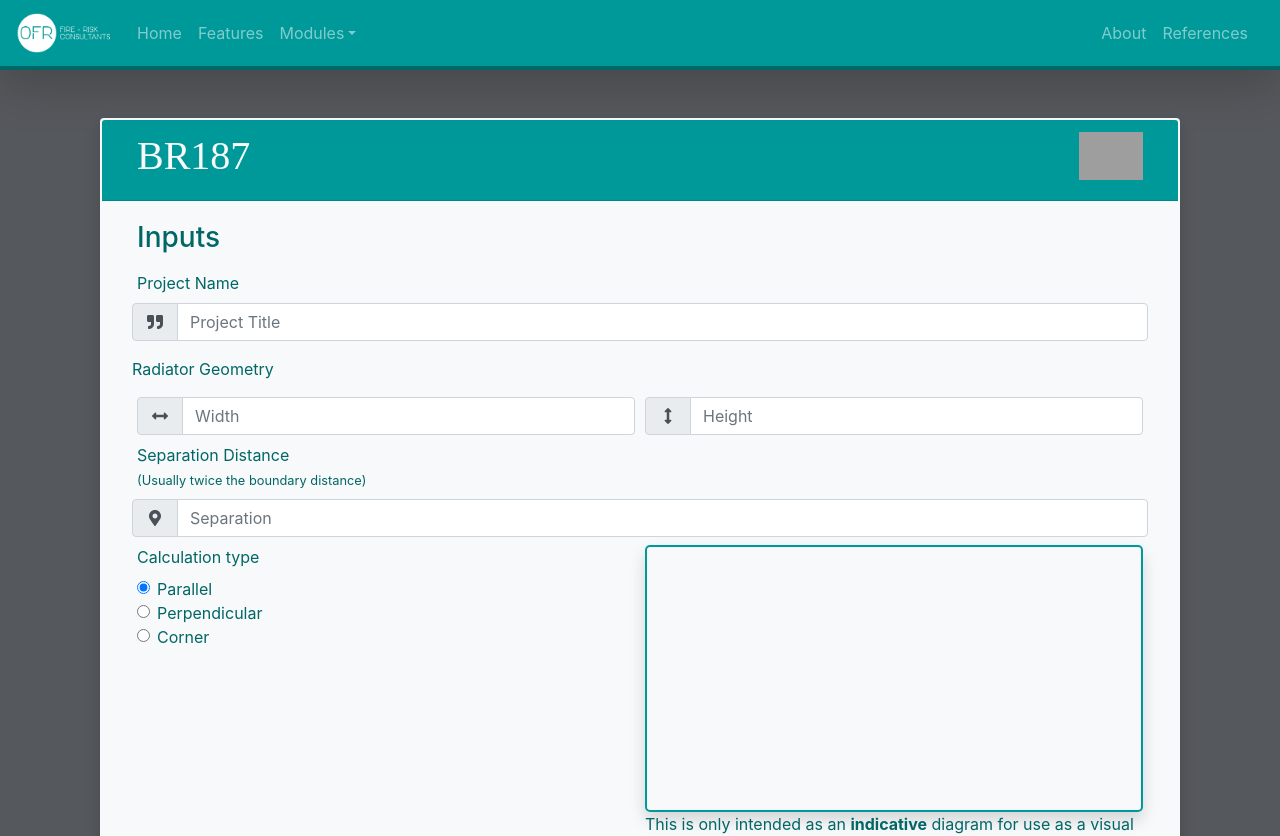
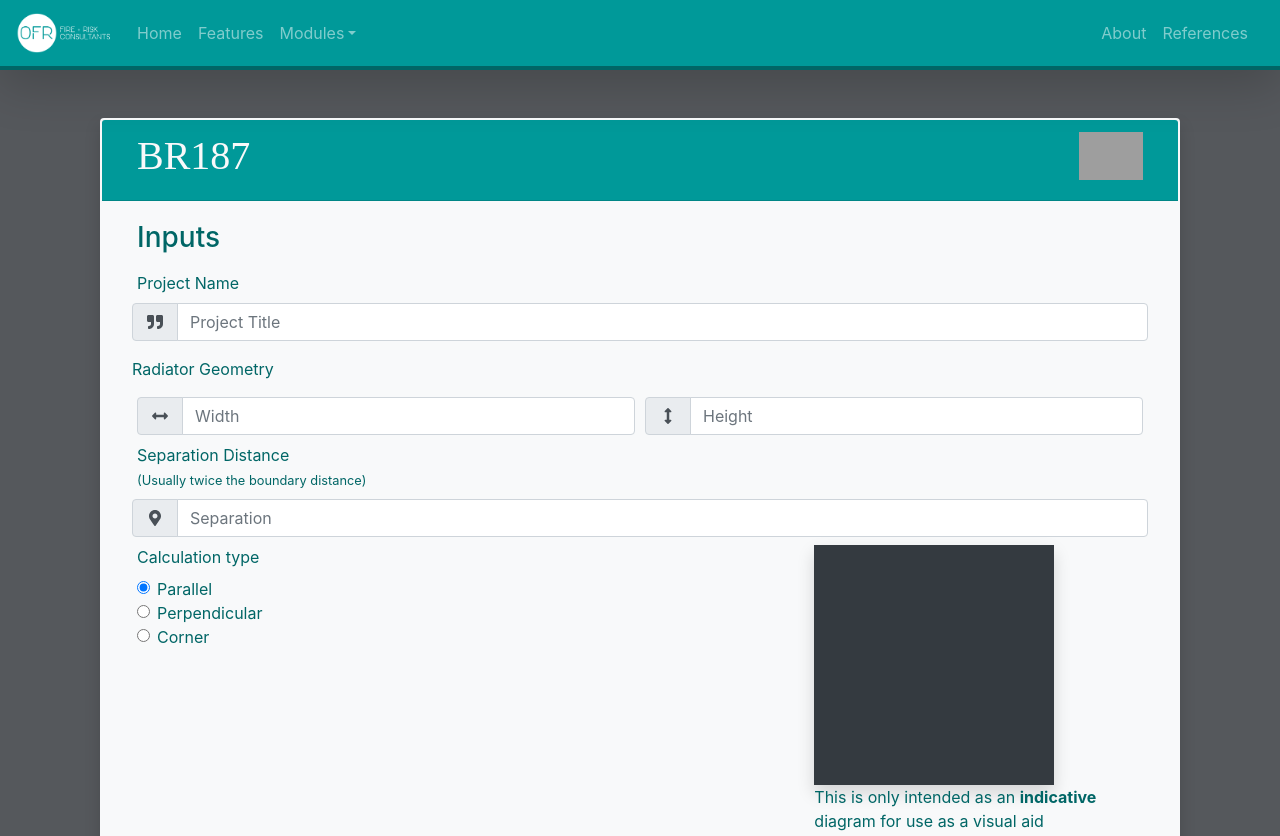
Before and after one commit to Toddie40/fse-dashboard, a React (Create React App) app: page /#/BR187 in a window 1280 px wide. Shown: the top 836 px of the page. Built offline with nearby package versions, Linux system fonts and the light colour scheme; grey boxes are pictures that could not be loaded; a web font is replaced by a local one.

Commit message:
Fixed sizing of diagram

```diff
--- a/src/App.scss
+++ b/src/App.scss
@@ -95,14 +95,17 @@ body {
 
 .canvas {
   //background-color: map-get($theme-colors, "primary" );
-  width:100%;
-  height:100%
+  height: 100%
 }
 
 .canvas-container {
-  border: solid 2px map-get($theme-colors, "primary" );
-  border-radius: 5px;
+  border: solid 2px map-get($theme-colors, "black" );
+  background-color: map-get($theme-colors, "black" );
+  border-radius: 0px;
   padding: 10px;
+  width: 30vh;
+  height: 30vh;
+
 }
 
 
--- a/src/components/br187.component.js
+++ b/src/components/br187.component.js
@@ -181,7 +181,7 @@ export default class BR187 extends Module{
                 </div>
               </div>
               <div className="form-row row">
-                <div className="form-group col-md">
+                <div className="form-group col-md-8">
                   <label>Calculation type</label>
                   <div className="form-check col-md-4">
                   <input
@@ -217,7 +217,7 @@ export default class BR187 extends Module{
                   <label className="form-check-label" for="corner">Corner</label>
                   </div>
                 </div>
-                <div className="col-md">
+                <div className="col-md-4">
                   <BR187Diagram r_width={this.state.width} r_height={this.state.height} sep={this.state.separation} type={this.state.type}/>
                   <sm>This is only intended as an <b>indicative</b> diagram for use as a visual aid</sm>
                 </div>
@@ -303,7 +303,7 @@ class Canvas extends React.Component {
     }
     return(
       <div className="canvas-container shadow">
-        <canvas ref="canvas" className="canvas" />
+        <canvas ref="canvas" className="canvas" height="300px" width="300px"/>
       </div>
     )
   }
@@ -316,6 +316,7 @@ class BR187Diagram extends Canvas {
     ctx.setLineDash(dash_props)
         ctx.beginPath();
         ctx.strokeStyle = col
+        ctx.lineWidth = 3;
         ctx.moveTo(x_1, y_1);
         ctx.lineTo(x_2,y_2);
         ctx.stroke();
@@ -324,10 +325,11 @@ class BR187Diagram extends Canvas {
   draw(){
     this.ctx.resetTransform();
     this.ctx.clearRect(0, 0, this.canvas.width, this.canvas.height)
-    let alpha = '99'
+    let alpha = 'cc'
     let colors = {
-      red:'#bb0000'+alpha,
-      blue: '#0066bb'+alpha
+      red:'#dd4444'+alpha,
+      blue: '#00aaee',
+      white: '#ffffff'
     }
 
 
@@ -358,17 +360,17 @@ class BR187Diagram extends Canvas {
         skew = .5
         scaleFactor=1
 
-        scaleFactor = view_width / (width + sep)
+        scaleFactor = view_width / (width/2 + sep + width * scale_dropoff / 2)
 
         diagram_height = height + skew * width
-        total_diagram_aspect_ratio = (width + sep) / diagram_height;
+        total_diagram_aspect_ratio = (width/2 + sep + width *scale_dropoff / 2) / diagram_height;
 
 
         if (total_diagram_aspect_ratio < canvas_aspect_ratio) {
           //then we need to adjust scale factor not based on width, but on height
           scaleFactor = view_height / (diagram_height);
         }
-        //need to draw 2 verticlally skewed rectangles and then move one of them 'separation' away from the other
+        //need to draw 2 vertically skewed rectangles and then move one of them 'separation' away from the other
 
         scale_dropoff *= scaleFactor;
 
@@ -395,7 +397,7 @@ class BR187Diagram extends Canvas {
         y_1 *= scaleFactor;
         y_2 *= scaleFactor;
 
-        this.draw_dashed_line(this.ctx, x_1, y_1, x_2, y_2, [5,3], "black")
+        this.draw_dashed_line(this.ctx, x_1, y_1, x_2, y_2, [5,5], "white")
 
         //finally draw radiator
         this.ctx.setTransform(1, skew, 0, 1, 0, 0);
@@ -405,11 +407,17 @@ class BR187Diagram extends Canvas {
 
       case "perpendicular":
         skew = 1.5
-        if (width / height > 7 / 3) {
-          scaleFactor =this.canvas.width / (width + (sep/2) + skew*2)
+
+        diagram_height = height + sep/3 + height / 2
+        let diagram_width = width + sep/2 + height / 2 * skew
+        total_diagram_aspect_ratio = diagram_width / diagram_height;
+
+
+        if (total_diagram_aspect_ratio > canvas_aspect_ratio) {
+          scaleFactor =this.canvas.width / (diagram_width)
         }
         else {
-          scaleFactor= this.canvas.height / (height + (sep/3) + height/2)
+          scaleFactor= this.canvas.height / (diagram_height)
         }
         scale_dropoff *= scaleFactor;
         //radiator
@@ -423,7 +431,7 @@ class BR187Diagram extends Canvas {
         x_2 = (width/2 + sep/2) * scaleFactor
         y_2 = (height + sep/3) * scaleFactor
 
-        this.draw_dashed_line(this.ctx, x_1, y_1, x_2, y_2, [5,3], "black")
+        this.draw_dashed_line(this.ctx, x_1, y_1, x_2, y_2, [5,5], "white")
 
 
         //receiver
@@ -478,7 +486,7 @@ class BR187Diagram extends Canvas {
         y_2 *= scaleFactor;
 
 
-        this.draw_dashed_line(this.ctx, 2*x_1, 2*y_1, x_2, y_2, [5,3], "black")
+        this.draw_dashed_line(this.ctx, 2*x_1, 2*y_1, x_2, y_2, [5,5], "white")
 
         //finally draw radiator
         this.ctx.setTransform(1, skew, 0, 1, 0, 0);
```
